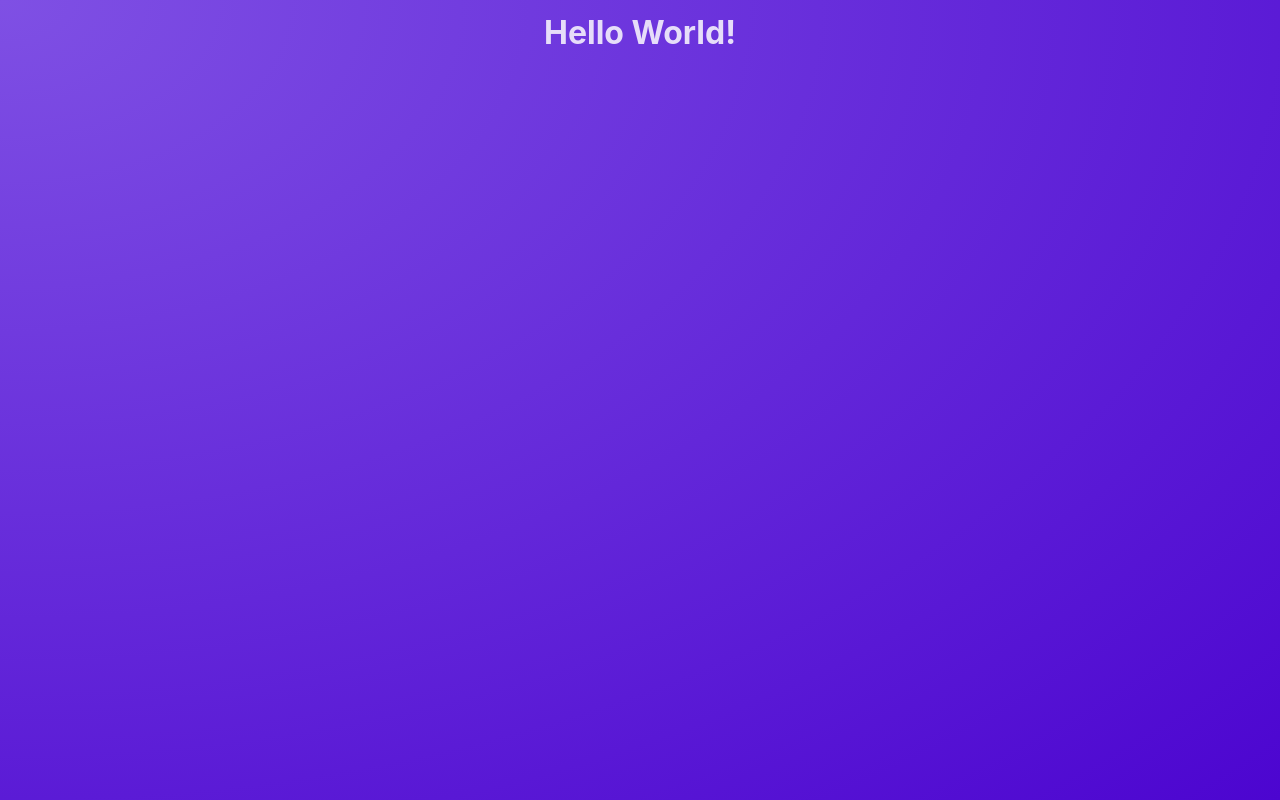
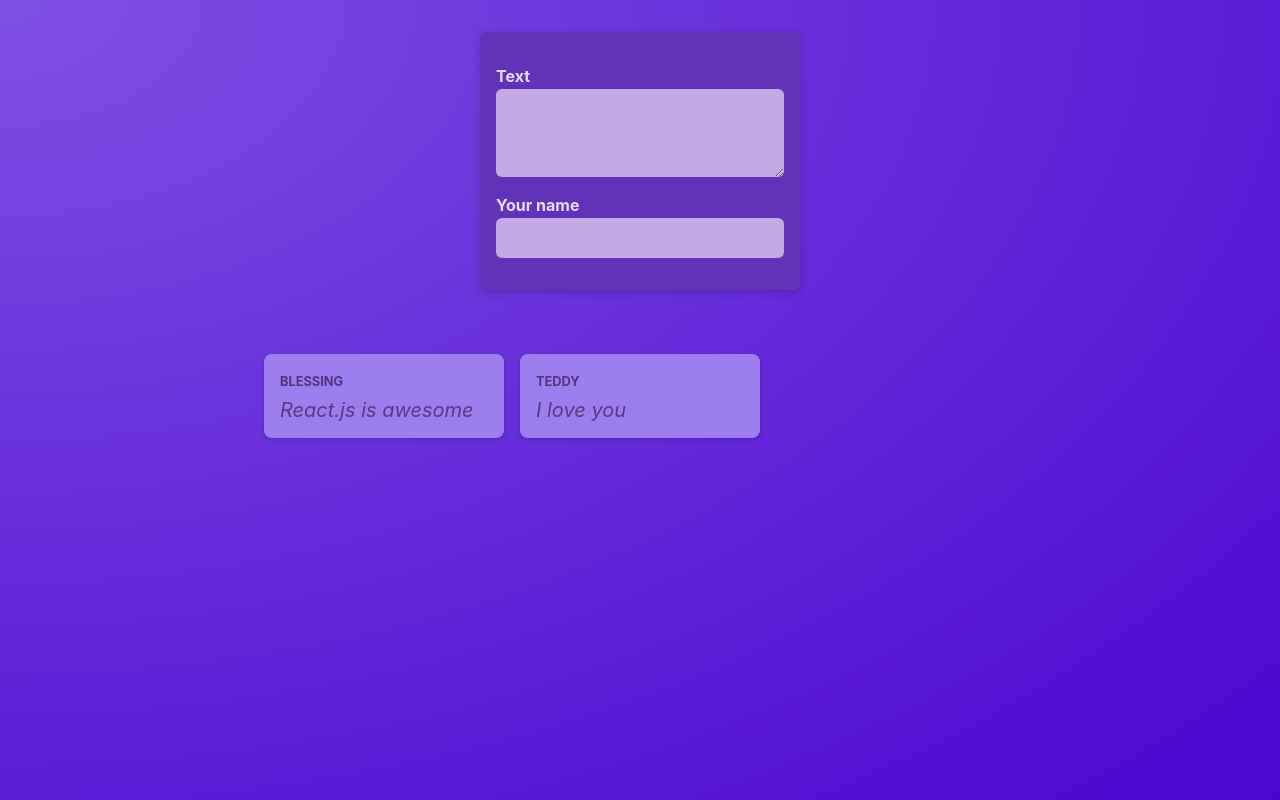
Before and after one commit to blessing986/Blessing-s-Tweet-website, a React (Vite) app: page / in a window 1280 px wide. Built offline with nearby package versions, Linux system fonts and the light colour scheme.

Commit message:
chore: added some components

```diff
--- a/src/App.jsx
+++ b/src/App.jsx
@@ -1,5 +1,7 @@
+import PostsList from "./components/PostsList";
+
 function App() {
-  return <h1>Hello World!</h1>;
+  return <PostsList />;
 }
 
 export default App;
--- /dev/null
+++ b/src/components/NewPost.jsx
@@ -0,0 +1,18 @@
+import styles from "./NewPost.module.css";
+
+function NewPost() {
+  return (
+    <form className={styles.form}>
+      <p>
+        <label htmlFor="body">Text</label>
+        <textarea id="body" required rows={3} />
+      </p>
+      <p>
+        <label htmlFor="name">Your name</label>
+        <input type="text" id="name" required />
+      </p>
+    </form>
+  );
+}
+
+export default NewPost;
--- /dev/null
+++ b/src/components/NewPost.module.css
@@ -0,0 +1,55 @@
+.form {
+  background-color: #6233b9;
+  padding: 1rem;
+  width: 20rem;
+  margin: 2rem auto;
+  border-radius: 6px;
+  box-shadow: 0 2px 8px rgba(0, 0, 0, 0.2);
+}
+
+.form label {
+  display: block;
+  margin-bottom: 0.05rem;
+  color: #eadbfb;
+  font-weight: bold;
+}
+
+.form input,
+.form textarea {
+  display: block;
+  width: 100%;
+  font: inherit;
+  padding: 0.5rem;
+  border-radius: 6px;
+  border: none;
+  background-color: #c4a9e4;
+  color: #28262c;
+}
+
+.actions {
+  display: flex;
+  justify-content: flex-end;
+  gap: 0.5rem;
+}
+
+.actions button {
+  cursor: pointer;
+  font: inherit;
+  padding: 0.5rem 1.5rem;
+  border: none;
+  border-radius: 4px;
+  background-color: #34036c;
+  color: #e5d5f7;
+}
+
+.actions button:hover {
+  background-color: #23014a;
+}
+
+.actions button[type="button"] {
+  background-color: transparent;
+}
+
+.actions button[type="button"]:hover {
+  color: #d1bee6;
+}
--- /dev/null
+++ b/src/components/Post.jsx
@@ -0,0 +1,10 @@
+import styles from "./Post.module.css";
+
+export default function Post(props) {
+  return (
+    <div className={styles.post}>
+      <p className={styles.author}>{props.author}</p>
+      <p className={styles.text}>{props.body}</p>
+    </div>
+  );
+}
--- /dev/null
+++ b/src/components/Post.module.css
@@ -0,0 +1,35 @@
+.post {
+  margin: 1rem 0;
+  padding: 1rem;
+  background-color: #9c7eee;
+  border-radius: 8px;
+  box-shadow: 0 1px 4px rgba(0, 0, 0, 0.2);
+  animation: animate-in 1s ease-out forwards;
+}
+
+.author {
+  font-size: 0.8rem;
+  font-weight: bold;
+  color: #543280;
+  margin: 0;
+  text-transform: uppercase;
+}
+
+.text {
+  white-space: pre-wrap;
+  font-size: 1.25rem;
+  margin: 0.25rem 0 0 0;
+  color: #593884;
+  font-style: italic;
+}
+
+@keyframes animate-in {
+  from {
+    opacity: 0;
+    transform: translateY(1rem);
+  }
+  to {
+    opacity: 1;
+    transform: translateY(0);
+  }
+}
--- /dev/null
+++ b/src/components/PostsList.jsx
@@ -0,0 +1,15 @@
+import NewPost from "./NewPost";
+import Post from "./Post";
+import styles from "./PostsList.module.css";
+
+export default function PostsList() {
+  return (
+    <>
+      <NewPost />
+      <ul className={styles.posts}>
+        <Post author="Blessing" body="React.js is awesome" />
+        <Post author="Teddy" body="I love you" />
+      </ul>
+    </>
+  );
+}
--- /dev/null
+++ b/src/components/PostsList.module.css
@@ -0,0 +1,10 @@
+.posts {
+  list-style: none;
+  max-width: 50rem;
+  margin: 1rem auto;
+  padding: 1rem 0;
+  display: grid;
+  gap: 1rem;
+  grid-template-columns: repeat(3, 30%);
+  justify-content: center;
+}
--- a/src/index.css
+++ b/src/index.css
@@ -18,6 +18,6 @@
 
 body {
   margin: 0;
-  text-align: center;
+  /* text-align: center; */
   color: #e6ddf9;
 }
```
